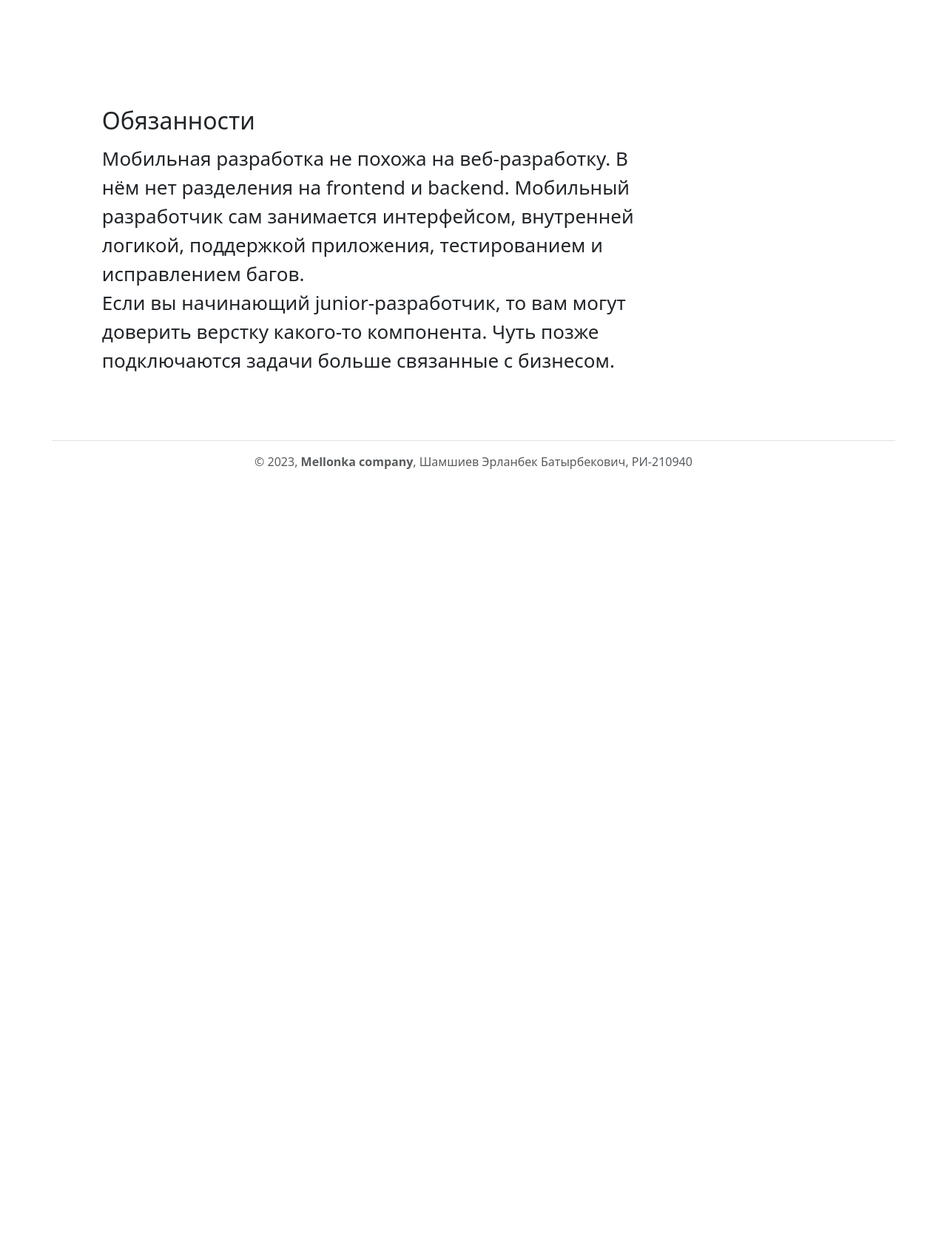
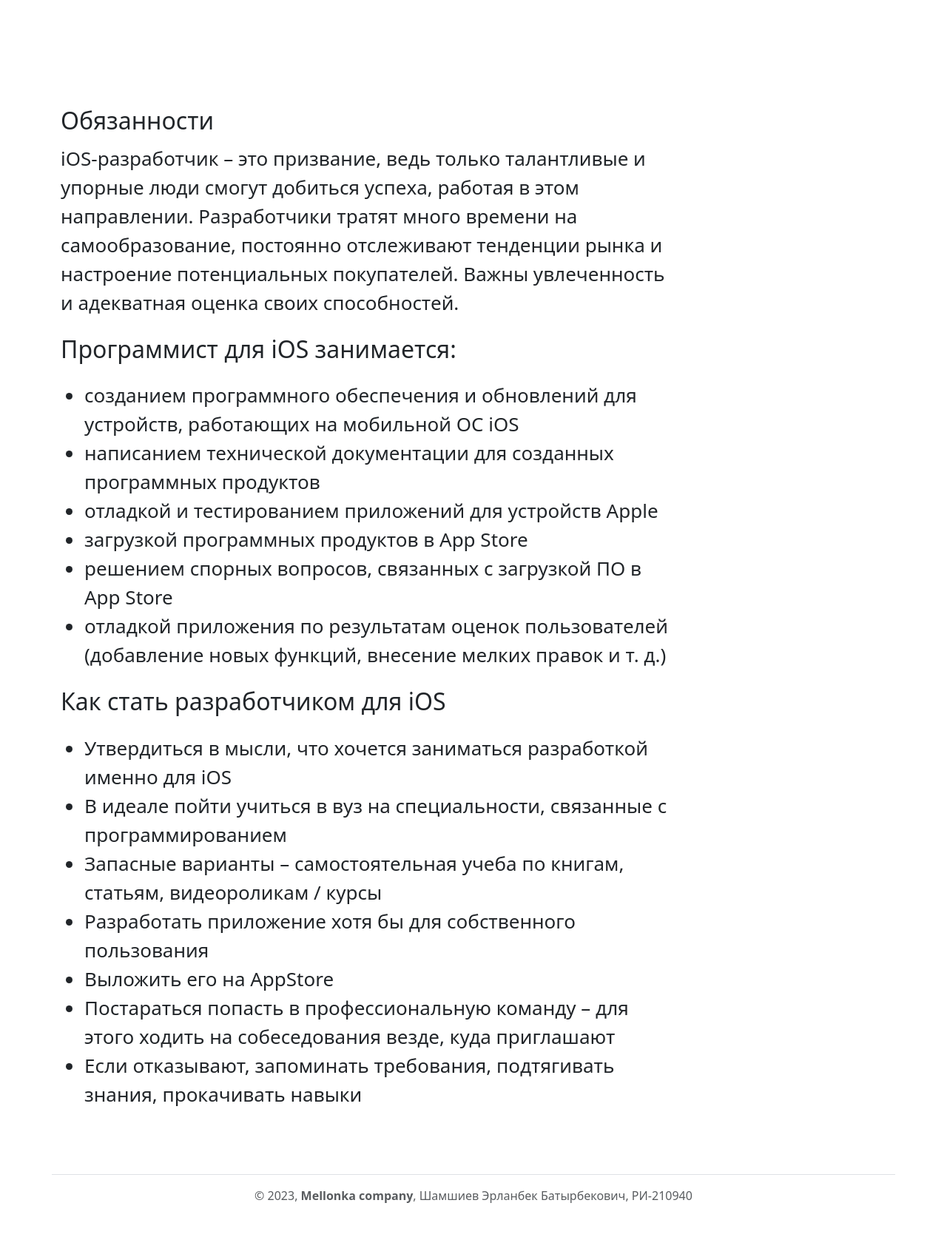
Before and after one commit to Mellonka/professions, a Django app: page / in a window 1280 px wide. Shown: the part 1182-2858 px from the top of the page at 74% size. Before the commit the page ends 1816 px from the top, so only its background shows below. Run offline with Django 4.2, Linux system fonts and the light colour scheme.

Commit message:
Index page

```diff
--- a/main_app/views.py
+++ b/main_app/views.py
@@ -54,9 +54,8 @@ def index(request):
 def geography(request):
     salary = Geography.objects.order_by('-salary').values()
     fraction = Geography.objects.order_by('-fraction').values()
-    path = Path(__file__).parent / r'static\tables\geography'
-    d = datetime()
     if len(salary) == 0 or len(fraction) == 0:
+        path = Path(__file__).parent / r'static\tables\geography'
         csv_to_db_for_geography(Geography, path / r'compile.csv')
         salary = Geography.objects.order_by('-salary').values()
         fraction = Geography.objects.order_by('-fraction').values()
--- a/templates/index.html
+++ b/templates/index.html
@@ -17,7 +17,7 @@
                 и их операционной системы для них пишут специальный код.
             </p>
         </div>
-        <img src="{% static "images/promo.png" %}" alt="Промо фото" class="w-50 d-block" >
+        <img src="{% static "images/promo.png" %}" alt="Промо фото" class="w-50 d-block">
     </div>
     <div class="ms-auto me-auto pt-5 mb-5 d-flex flex-wrap lead" style="width: 90% !important;">
         <div class="ms-auto mr-3 mt-2 order-2" style="width: 65% !important;">
@@ -29,17 +29,41 @@
                 Swift более быстрый, простой и устойчивый к ошибкам.
             </p>
         </div>
-        <img src="{% static "images/swift-logo.png" %}" alt="логотип swift" class="w-25 mt-0 d-block me-auto align-self-center">
+        <img src="{% static "images/swift-logo.png" %}" alt="логотип swift"
+             class="w-25 mt-0 d-block me-auto align-self-center">
     </div>
-    <div class="ms-auto me-auto pt-5 mt-5 mb-5 d-flex flex-wrap lead" style="width: 90% !important;">
+    <div class="ms-auto me-auto pt-5 mt-5 mb-5 d-flex flex-wrap lead" >
         <div class="w-75 mt-2">
             <h2 class="mt-4">Обязанности</h2>
             <p class="pt-1" style="font-size: 26px !important;">
-                Мобильная разработка не похожа на веб-разработку. В нём нет разделения на frontend и backend.
-                Мобильный разработчик сам занимается интерфейсом, внутренней логикой, поддержкой приложения, тестированием и исправлением багов.<br>
-                Если вы начинающий junior-разработчик, то вам могут доверить верстку какого-то компонента.
-                Чуть позже подключаются задачи больше связанные с бизнесом.
+                iOS-разработчик – это призвание, ведь только талантливые и упорные люди смогут добиться успеха, работая
+                в этом направлении. Разработчики тратят много времени на самообразование, постоянно отслеживают
+                тенденции рынка и настроение потенциальных покупателей. Важны увлеченность и адекватная оценка своих
+                способностей.
             </p>
+            <h2 class="mt-4 mb-4">Программист для iOS занимается:</h2>
+            <ul style="font-size: 26px !important;">
+                <li>созданием программного обеспечения и обновлений для устройств, работающих на мобильной ОС iOS</li>
+                <li>написанием технической документации для созданных программных продуктов</li>
+                <li>отладкой и тестированием приложений для устройств Apple</li>
+                <li>загрузкой программных продуктов в App Store</li>
+                <li>решением спорных вопросов, связанных с загрузкой ПО в App Store</li>
+                <li>отладкой приложения по результатам оценок пользователей (добавление новых функций, внесение мелких
+                    правок и т. д.)
+                </li>
+            </ul>
+            <h2 class="mt-4 mb-4"> Как стать разработчиком для iOS</h2>
+            <ul style="font-size: 26px !important;">
+                <li>Утвердиться в мысли, что хочется заниматься разработкой именно для iOS</li>
+                <li>В идеале пойти учиться в вуз на специальности, связанные с программированием</li>
+                <li>Запасные варианты – самостоятельная учеба по книгам, статьям, видеороликам / курсы</li>
+                <li>Разработать приложение хотя бы для собственного пользования</li>
+                <li>Выложить его на AppStore</li>
+                <li>Постараться попасть в профессиональную команду – для этого ходить на собеседования везде, куда
+                    приглашают
+                </li>
+                <li>Если отказывают, запоминать требования, подтягивать знания, прокачивать навыки</li>
+            </ul>
         </div>
         <!-- <img src="{% static "images/" %}" alt="" class="w-25 mt-0 d-block me-auto align-self-center"> -->
     </div>
```
